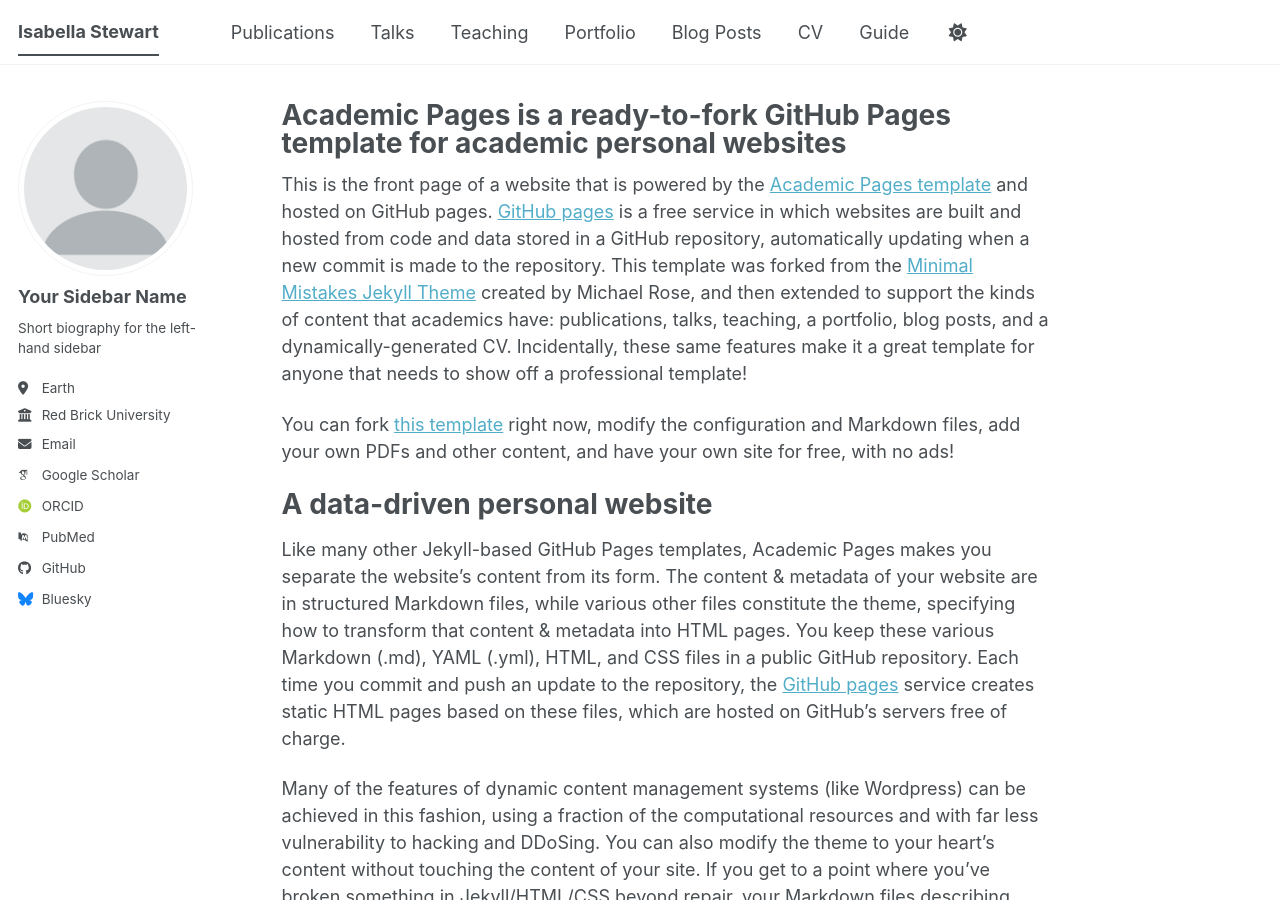
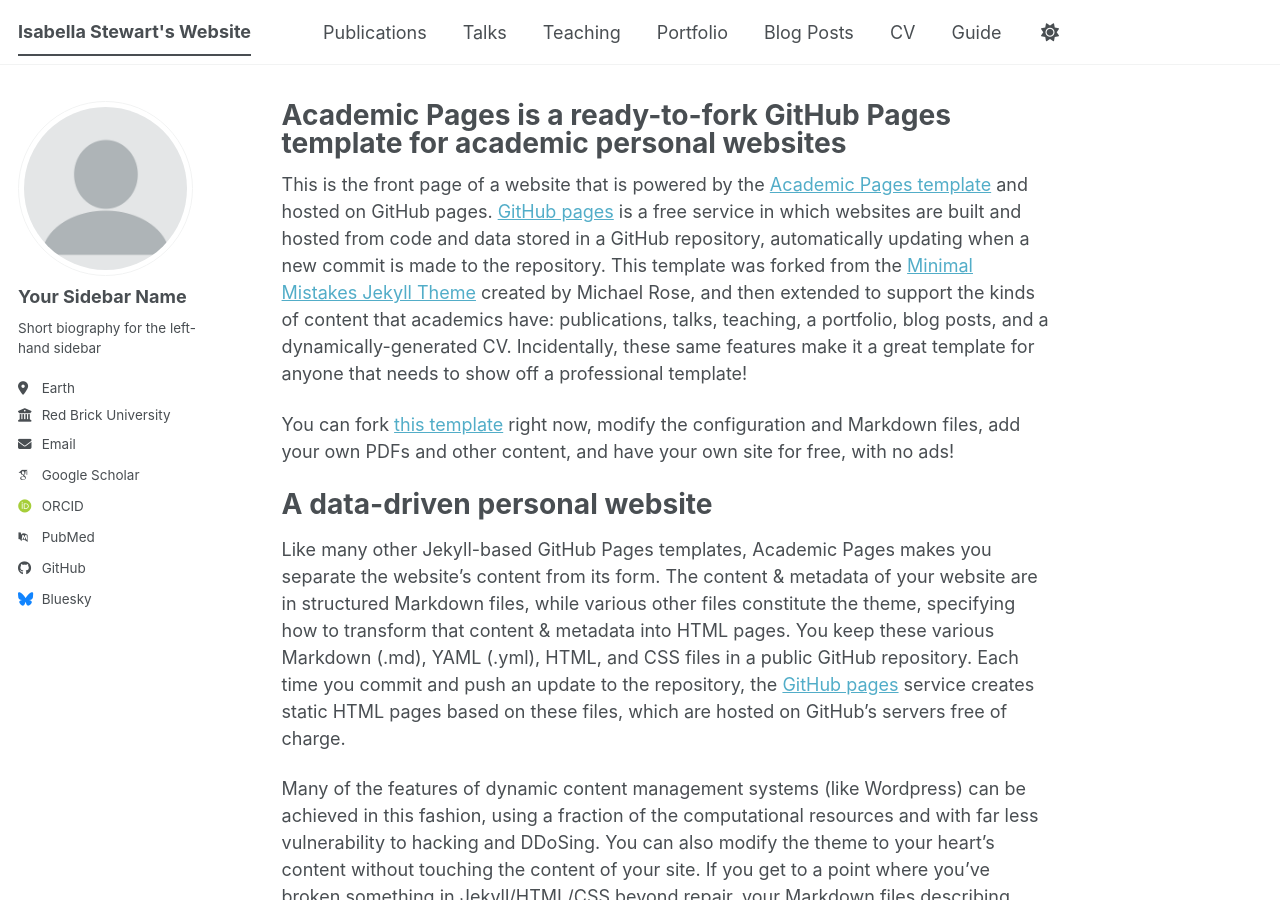
Before and after one commit to bellastewart/bellastewart.github.io, a Jekyll site: the page built from _pages/about.md, in a window 1280 px wide and 900 px high. Built offline with Jekyll 4.4.1, drawn with Linux system fonts in a browser that asks for light colours; some web fonts are replaced; a script bundle is joined from its source files by our own code; library files that are not in the unit come from our copies.

Commit message:
website_title

```diff
--- a/_config.yml
+++ b/_config.yml
@@ -9,7 +9,7 @@
 # Basic Site Settings
 locale                   : "en-US"
 site_theme               : "default" # The available themes options are "default", "air", "sunrise", "mint", "dirt" and "contrast"
-title                    : "Isabella Stewart"
+title                    : "Isabella Stewart's Website"
 title_separator          : "-"
 name                     : &name "Your Name"
 description              : &description "Your Name's academic portfolio"   # Update this with a general description of your site, this is the default if not overridden by a page
```
